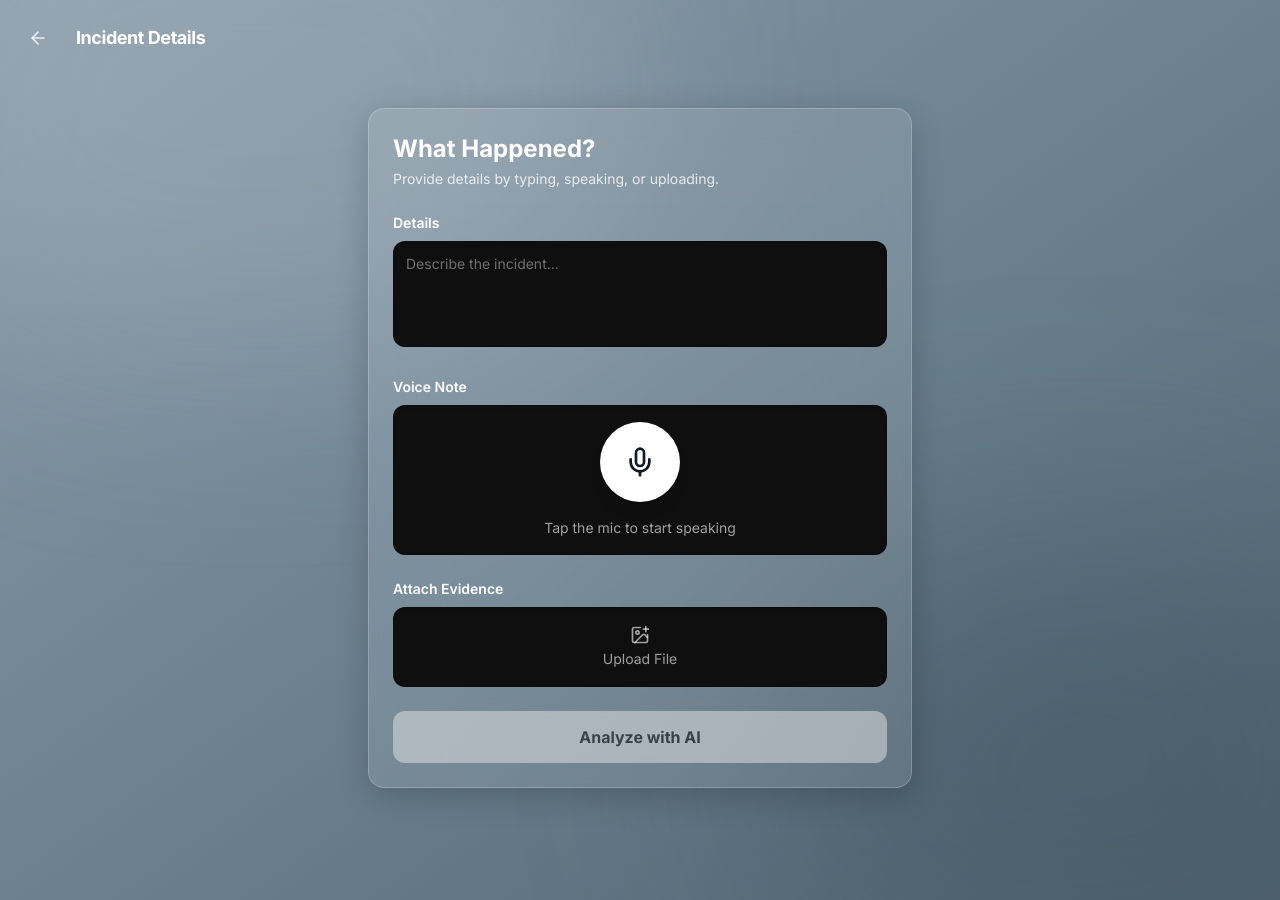
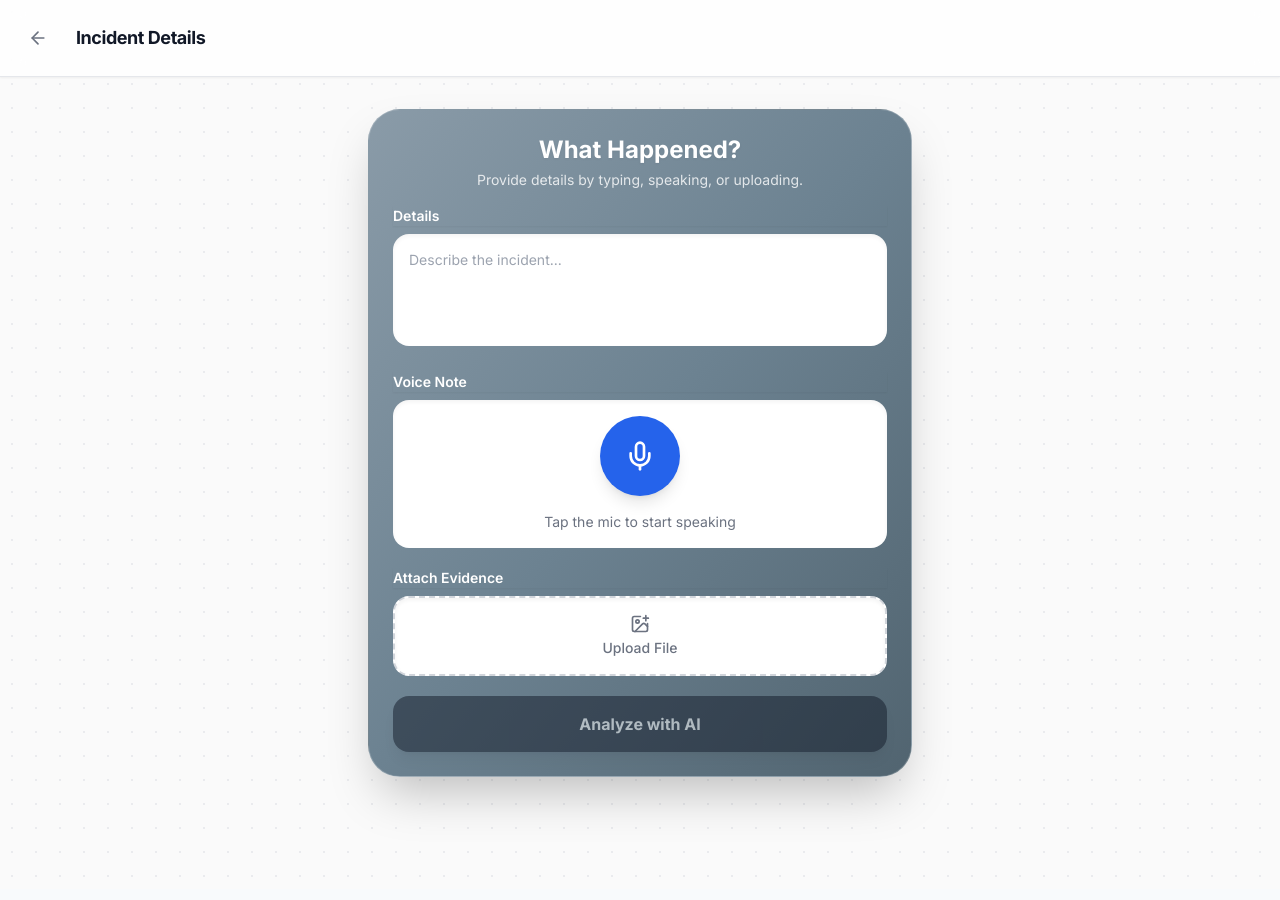
Before and after one commit to amrudhvishal25-ops/samarthan-ai-triage, a Next.js app: page /intake in a window 1280 px wide. Built offline with nearby package versions, Linux system fonts and the light colour scheme.

Commit message:
style: White page background, colored widget card, and white input fields

```diff
--- a/src/app/intake/page.tsx
+++ b/src/app/intake/page.tsx
@@ -98,7 +98,7 @@ function IntakeContent() {
 
   if (isLoading) {
     return (
-      <div className="min-h-screen bg-[#6c8291]">
+      <div className="min-h-screen bg-[#fafafa]">
         <LoadingTriage language={language} />
       </div>
     )
@@ -108,26 +108,25 @@ function IntakeContent() {
   if (categoryParam === 'auto') categoryLabel = hi ? 'AI ऑटो-डिटेक्ट' : 'AI Auto-Detect'
 
   return (
-    <main className="min-h-screen flex flex-col pb-20 relative bg-gradient-to-br from-[#8a9ba8] via-[#6c8291] to-[#516470] overflow-hidden">
+    <main className="min-h-screen flex flex-col pb-20 relative bg-[#fafafa]">
 
-      {/* Subtle organic blur spots to mimic a natural photo background, NO purple/black */}
-      <div className="absolute top-[-20%] left-[-10%] w-[60%] h-[60%] bg-slate-300/20 rounded-full blur-[100px] pointer-events-none" />
-      <div className="absolute bottom-[-10%] right-[-10%] w-[50%] h-[50%] bg-[#3a505e]/40 rounded-full blur-[120px] pointer-events-none" />
+      {/* Light standard background pattern */}
+      <div className="absolute inset-0 z-0 opacity-40 pointer-events-none" style={{ backgroundImage: 'radial-gradient(#d1d5db 1px, transparent 1px)', backgroundSize: '24px 24px' }}></div>
 
-      {/* NAVBAR: Transparent, not glassmorphism, just text */}
-      <div className="flex items-center gap-3 px-5 py-4 sticky top-0 z-50">
+      {/* NAVBAR: Standard light theme */}
+      <div className="flex items-center gap-3 px-5 py-4 bg-white/80 backdrop-blur-md border-b border-gray-200 sticky top-0 z-50 shadow-sm">
         <button
           onClick={() => router.back()}
-          className="p-2 rounded-xl hover:bg-white/10 text-white/80 hover:text-white transition-colors"
+          className="p-2 rounded-xl hover:bg-gray-100 text-gray-500 hover:text-gray-900 transition-colors"
         >
           <ArrowLeft className="w-5 h-5" />
         </button>
         <div className="flex-1">
-          <h1 className="font-bold text-white text-lg tracking-tight">
+          <h1 className="font-bold text-gray-900 text-lg tracking-tight">
             {hi ? 'शिकायत विवरण' : 'Incident Details'}
           </h1>
           {(scenario || categoryLabel) && (
-            <p className="text-xs text-white/70 font-semibold mt-0.5">
+            <p className="text-xs text-blue-600 font-semibold mt-0.5">
               {scenario
                 ? (hi ? `सैंडबॉक्स: ${scenario.titleHi}` : `Sandbox: ${scenario.title}`)
                 : (hi ? `श्रेणी: ${categoryLabel}` : `Category: ${categoryLabel}`)}
@@ -138,11 +137,11 @@ function IntakeContent() {
 
       <div className="flex-1 px-4 py-8 max-w-xl mx-auto w-full relative z-10">
 
-        {/* THE ONLY GLASSMORPHISM COMPONENT: THE ACTUAL FORM */}
-        <div className="bg-white/10 backdrop-blur-2xl rounded-2xl border border-white/20 p-6 shadow-[0_8px_32px_0_rgba(0,0,0,0.2)] space-y-6">
+        {/* THE COLORED WIDGET CARD */}
+        <div className="rounded-[32px] p-6 shadow-2xl relative overflow-hidden bg-gradient-to-br from-[#8a9ba8] via-[#6c8291] to-[#516470] border border-white/20">
 
-          <div className="mb-2">
-            <h2 className="text-2xl font-bold text-white mb-1">
+          <div className="mb-4 text-center">
+            <h2 className="text-2xl font-bold text-white mb-1 drop-shadow-sm">
               {hi ? 'क्या हुआ?' : 'What Happened?'}
             </h2>
             <p className="text-white/80 text-sm">
@@ -150,9 +149,10 @@ function IntakeContent() {
             </p>
           </div>
 
-          {/* TEXT INPUT */}
+          <div className="space-y-5">
+            {/* TEXT INPUT (White bg, dark text) */}
             <div>
-            <label className="block text-sm font-semibold text-white mb-2">
+              <label className="block text-sm font-semibold text-white mb-2 shadow-sm">
                 {hi ? 'विवरण' : 'Details'}
               </label>
               <textarea
@@ -160,37 +160,37 @@ function IntakeContent() {
                 onChange={(e) => setTextValue(e.target.value)}
                 rows={4}
                 placeholder={hi ? 'विस्तार से बताएं...' : 'Describe the incident...'}
-              className="w-full rounded-xl border border-black/20 focus:border-white/30 p-3 text-sm text-white placeholder-white/40 resize-none transition-all outline-none bg-[#0f0f0f] shadow-inner"
+                className="w-full rounded-2xl border-none focus:ring-4 focus:ring-white/30 p-4 text-sm text-gray-900 placeholder-gray-400 resize-none transition-all outline-none bg-white shadow-inner"
               />
             </div>
 
-          {/* VOICE INPUT */}
+            {/* VOICE INPUT (White bg, dark text) */}
             <div>
-            <label className="block text-sm font-semibold text-white mb-2">
+              <label className="block text-sm font-semibold text-white mb-2 shadow-sm">
                 {hi ? 'वॉइस नोट' : 'Voice Note'}
               </label>
-            <div className="bg-[#0f0f0f] rounded-xl p-4 border border-black/20 shadow-inner">
-              <AudioRecorder language={language} onAudioReady={setAudioBlob} theme="dark" />
+              <div className="bg-white rounded-2xl p-4 shadow-inner">
+                <AudioRecorder language={language} onAudioReady={setAudioBlob} theme="light" />
               </div>
             </div>
 
-          {/* EVIDENCE UPLOAD */}
+            {/* EVIDENCE UPLOAD (White bg, dark text) */}
             <div>
-            <label className="block text-sm font-semibold text-white mb-2">
+              <label className="block text-sm font-semibold text-white mb-2 shadow-sm">
                 {hi ? 'सबूत संलग्न करें' : 'Attach Evidence'}
               </label>
 
               {imageFile ? (
-              <div className="relative w-full rounded-xl border border-green-500/30 bg-green-900/30 p-3 flex items-center gap-3">
-                <div className="w-10 h-10 rounded-lg bg-green-500/20 flex items-center justify-center flex-shrink-0">
-                  <CheckCircle2 className="w-5 h-5 text-green-400" />
+                <div className="relative w-full rounded-2xl border border-green-200 bg-green-50 p-4 flex items-center gap-3">
+                  <div className="w-10 h-10 rounded-xl bg-green-100 flex items-center justify-center flex-shrink-0">
+                    <CheckCircle2 className="w-5 h-5 text-green-600" />
                   </div>
                   <div className="flex-1 min-w-0">
-                  <p className="text-sm font-semibold text-white truncate">{imageFile.name}</p>
+                    <p className="text-sm font-semibold text-gray-900 truncate">{imageFile.name}</p>
                   </div>
                   <button
                     onClick={() => { setImageFile(null); setSharedImage(null); }}
-                  className="p-2 hover:bg-white/10 rounded-full text-white/70 hover:text-white transition-colors"
+                    className="p-2 hover:bg-green-200 rounded-full text-green-700 transition-colors"
                   >
                     <X className="w-5 h-5" />
                   </button>
@@ -198,30 +198,31 @@ function IntakeContent() {
               ) : (
                 <button
                   onClick={() => fileRef.current?.click()}
-                className="w-full h-20 rounded-xl border border-black/20 bg-[#0f0f0f] flex flex-col items-center justify-center gap-1 text-white/60 hover:text-white transition-all shadow-inner"
+                  className="w-full h-20 rounded-2xl border-2 border-dashed border-gray-300 bg-white flex flex-col items-center justify-center gap-1 text-gray-500 hover:text-blue-600 hover:border-blue-300 hover:bg-blue-50 transition-all shadow-inner"
                 >
                   <ImagePlus className="w-5 h-5" />
-                <span className="text-sm">{hi ? 'अपलोड करें' : 'Upload File'}</span>
+                  <span className="text-sm font-medium">{hi ? 'अपलोड करें' : 'Upload File'}</span>
                 </button>
               )}
               <input ref={fileRef} type="file" accept="image/*,.pdf" className="hidden" onChange={(e) => setImageFile(e.target.files?.[0] || null)} />
             </div>
 
             {error && (
-            <motion.div initial={{ opacity: 0 }} animate={{ opacity: 1 }} className="flex items-start gap-2 bg-red-900/50 border border-red-500/30 rounded-xl p-3 text-red-200 text-sm">
+              <motion.div initial={{ opacity: 0 }} animate={{ opacity: 1 }} className="flex items-start gap-2 bg-red-50 border border-red-200 rounded-xl p-4 text-red-700 text-sm">
                 <AlertCircle className="w-4 h-4 flex-shrink-0 mt-0.5" />
                 {error}
               </motion.div>
             )}
 
-          {/* SUBMIT BUTTON - Light gray/white like the reference image */}
+            {/* SUBMIT BUTTON */}
             <button
               onClick={() => handleAIAnalyze()}
               disabled={!textValue && !audioBlob && !imageFile && !scenario}
-            className="w-full flex items-center justify-center gap-2 rounded-xl font-bold text-black py-3.5 text-base bg-[#e6e6e6] hover:bg-white transition-all disabled:opacity-50 disabled:cursor-not-allowed mt-2"
+              className="w-full flex items-center justify-center gap-2 rounded-2xl font-bold text-white py-4 text-base bg-gray-900 hover:bg-black transition-all shadow-lg disabled:opacity-50 disabled:cursor-not-allowed mt-4"
             >
               {scenario ? (hi ? 'AI से तैयार करें' : 'Run AI Triage') : (hi ? 'सबमिट करें' : 'Analyze with AI')}
             </button>
+          </div>
         </div>
       </div>
     </main>
@@ -230,7 +231,7 @@ function IntakeContent() {
 
 export default function IntakePage() {
   return (
-    <Suspense fallback={<div className="min-h-screen bg-[#6c8291]" />}>
+    <Suspense fallback={<div className="min-h-screen bg-[#fafafa]" />}>
       <IntakeContent />
     </Suspense>
   )
```
Lines whose indentation alone changed are shown as unchanged.
